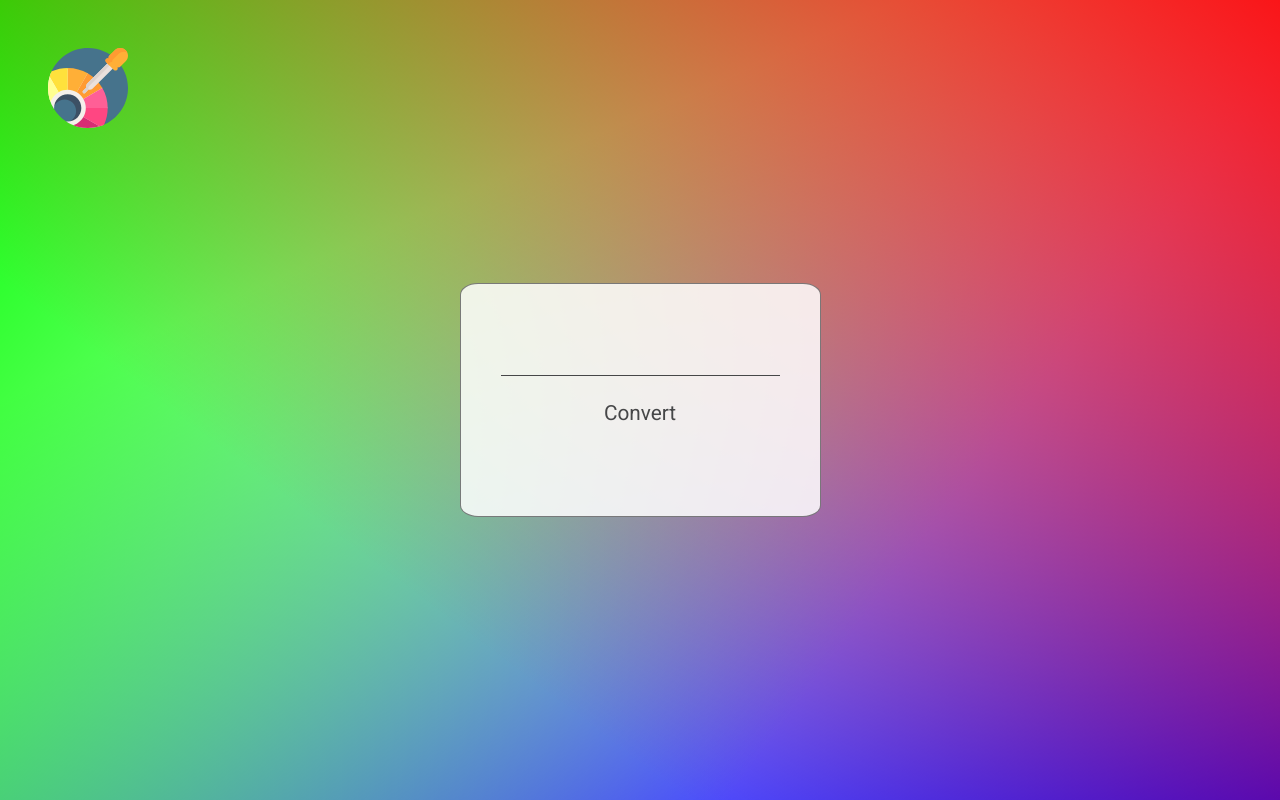
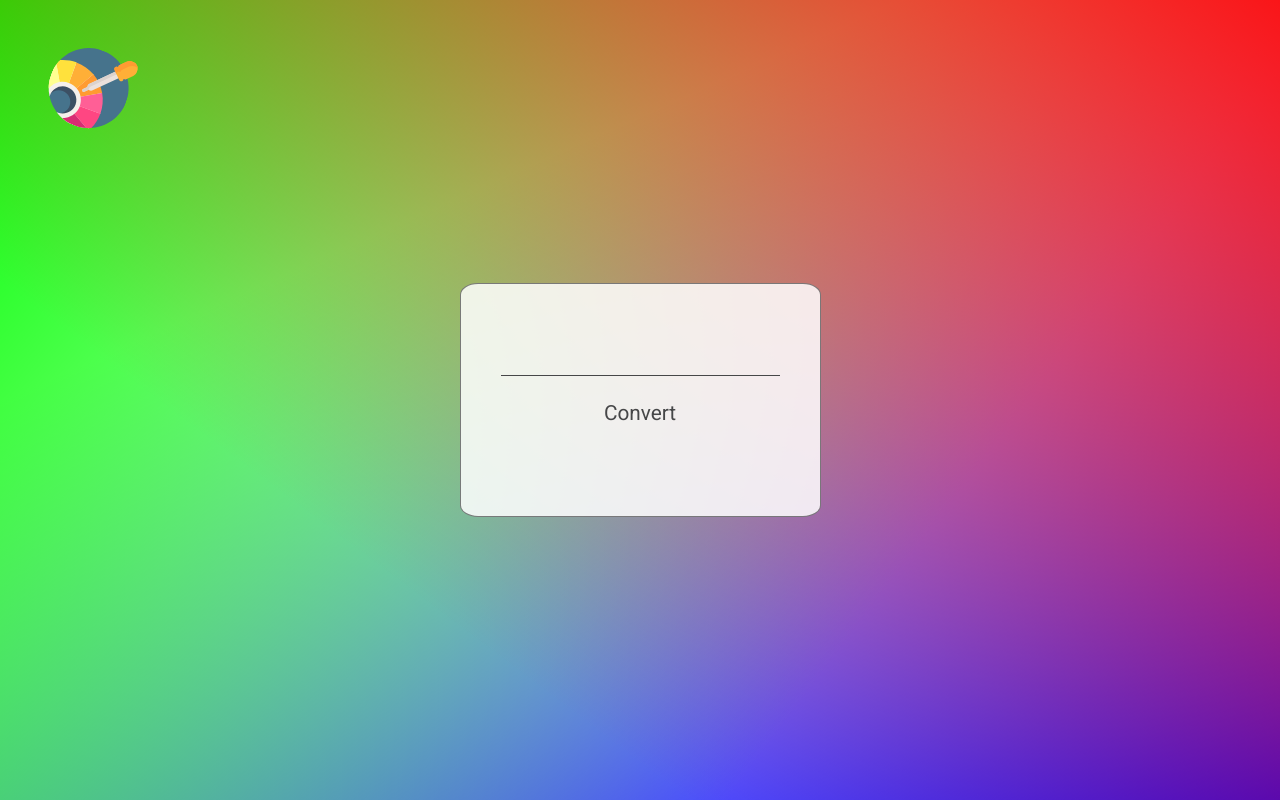
Before and after one commit to SamirJouni/ColorCodesConverter, a plain HTML site: page index.html in a window 1280 px wide. In both pictures the pointer is over the element 88 px from the left and 90 px from the top of the page. Drawn offline with Linux system fonts and the light colour scheme.

Commit message:
added animation

```diff
--- a/assets/css/styles.css
+++ b/assets/css/styles.css
@@ -56,6 +56,10 @@ body {
   top: 0;
   left: 0;
   margin: 3rem;
+  transition: transform .8s linear;
+}
+.icon:hover {
+  transform: rotateZ(20deg);
 }
 .icon > img {
   width: 5rem;
```
